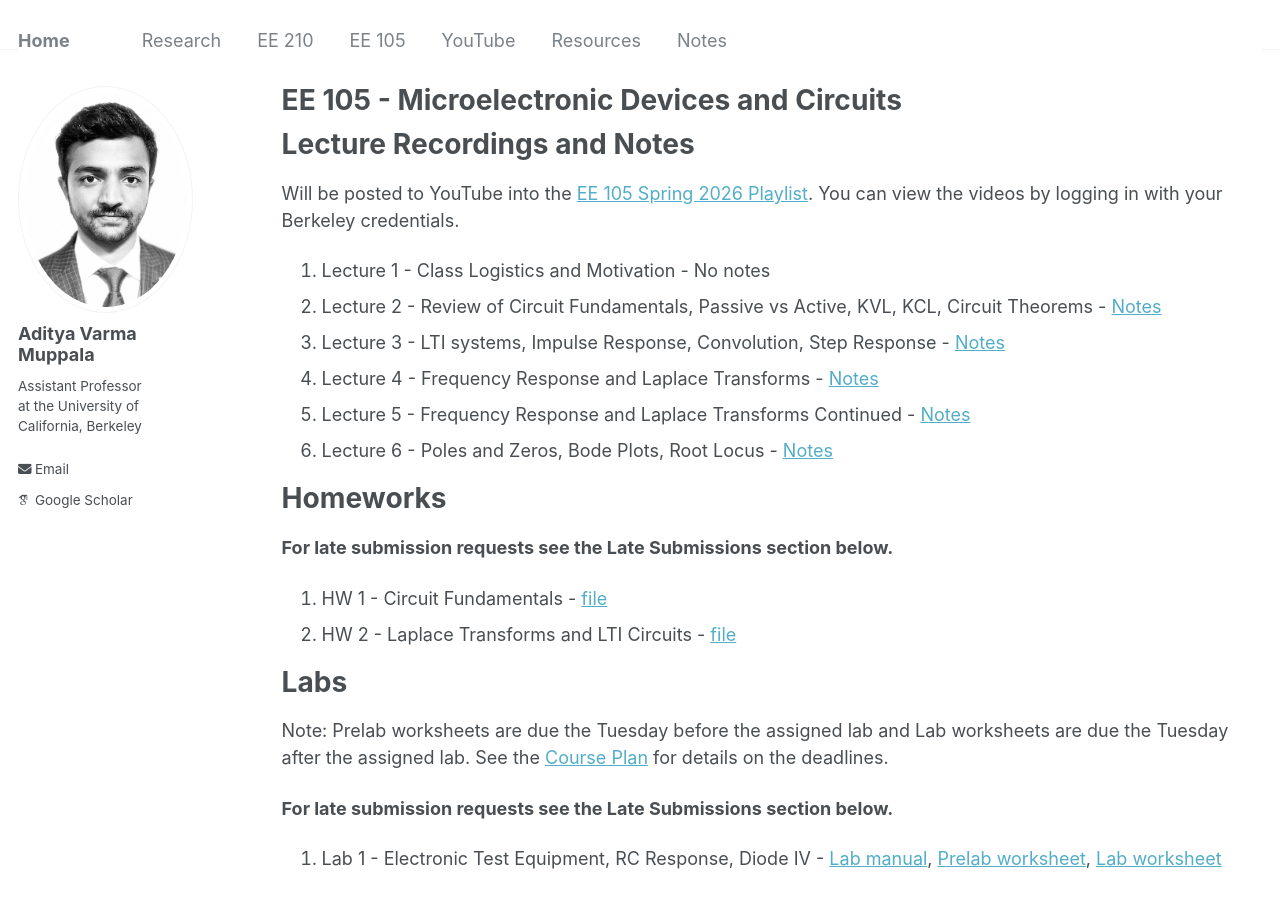
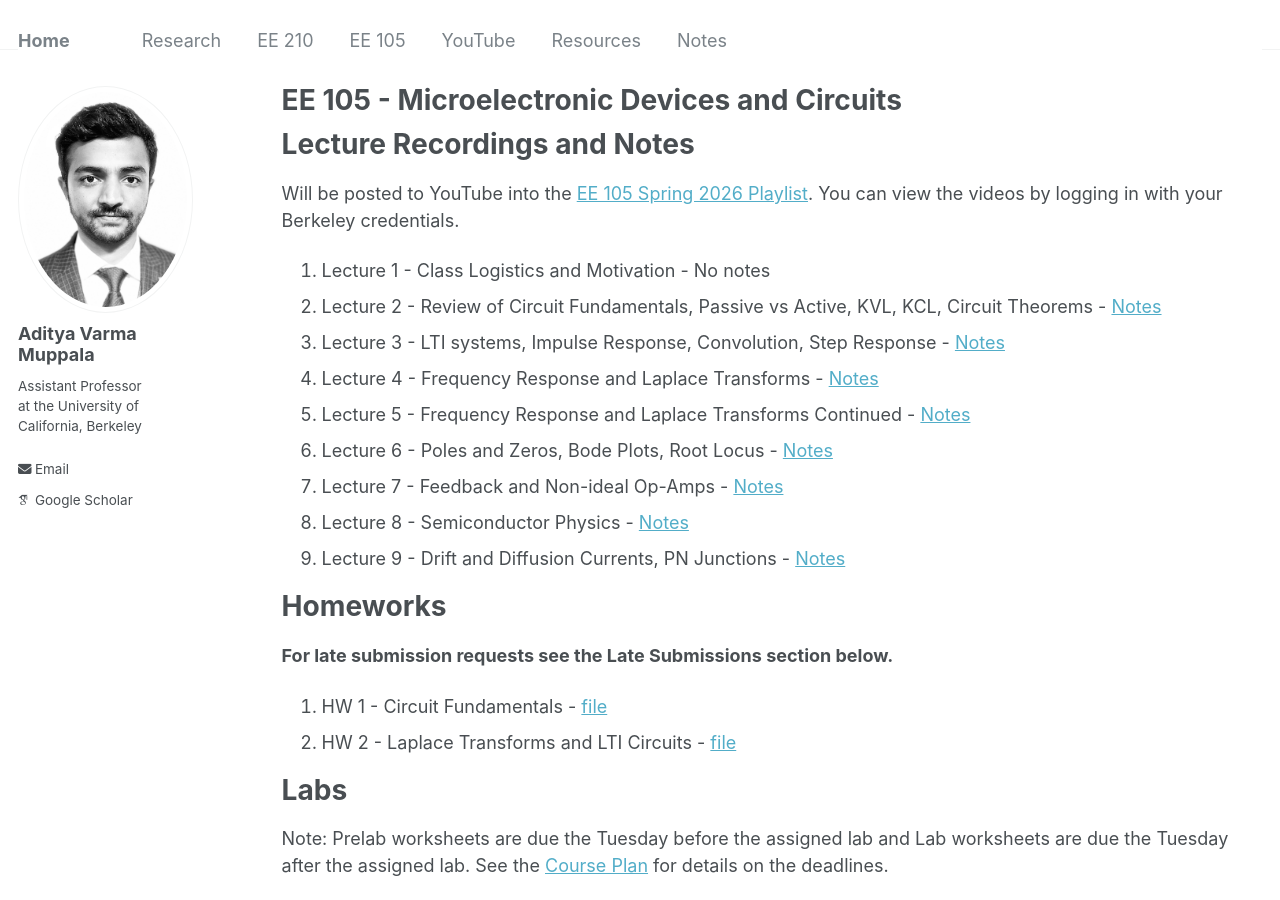
Before and after one commit to AdityaMuppala/adityamuppala.github.io, a Jekyll site: the page built from _pages/teaching105.md, in a window 1280 px wide and 900 px high. Built offline with Jekyll 4.4.1, drawn with Linux system fonts in a browser that asks for light colours; some web fonts are replaced.

Commit message:
Update teaching105.md

```diff
--- a/_pages/teaching105.md
+++ b/_pages/teaching105.md
@@ -14,6 +14,9 @@ Will be posted to YouTube into the [EE 105 Spring 2026 Playlist](https://www.you
 4. Lecture 4 - Frequency Response and Laplace Transforms - [Notes](https://adityamuppala.github.io/assets/EE_105/Notes/105_Lec4.pdf)
 5. Lecture 5 - Frequency Response and Laplace Transforms Continued - [Notes](https://adityamuppala.github.io/assets/EE_105/Notes/105_Lec5.pdf)
 6. Lecture 6 - Poles and Zeros, Bode Plots, Root Locus - [Notes](https://adityamuppala.github.io/assets/EE_105/Notes/105_Lec6.pdf)
+7. Lecture 7 - Feedback and Non-ideal Op-Amps - [Notes](https://adityamuppala.github.io/assets/EE_105/Notes/105_Lec7.pdf)
+8. Lecture 8 - Semiconductor Physics - [Notes](https://adityamuppala.github.io/assets/EE_105/Notes/105_Lec8.pdf)
+9. Lecture 9 - Drift and Diffusion Currents, PN Junctions - [Notes](https://adityamuppala.github.io/assets/EE_105/Notes/105_Lec9.pdf)
 
 # Homeworks
 
```
